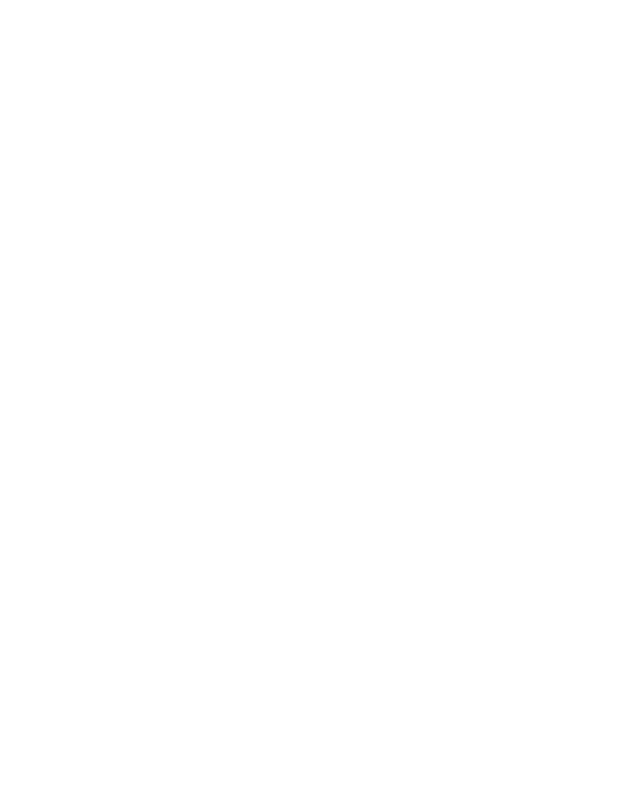
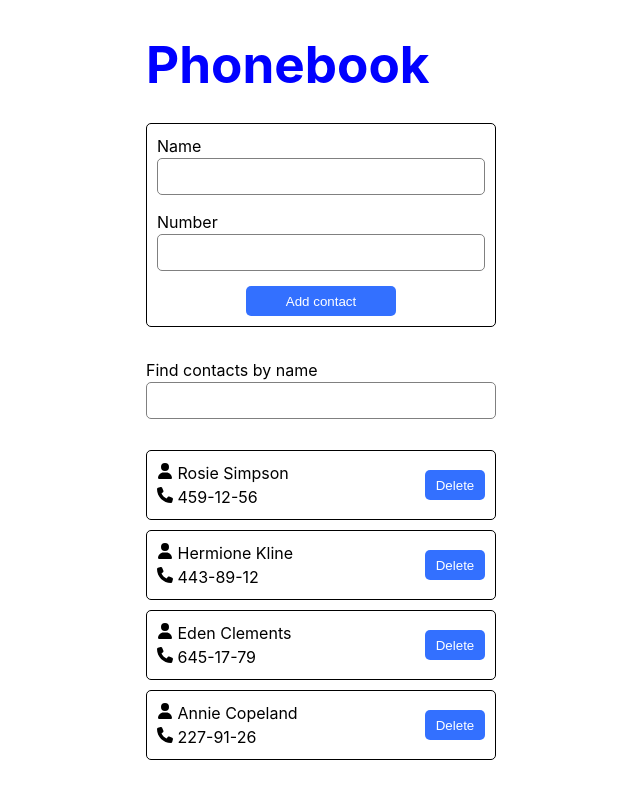
Before and after one commit to OlenaYurchuk/goit-react-hw-06, a React (Vite) app: page / in a window 1280 px wide. Shown: the whole page, without its empty margins (319-959 px from the left). Built offline with nearby package versions, Linux system fonts and the light colour scheme.

Commit message:
added searchBar and contactForm

```diff
--- a/src/components/App/App.jsx
+++ b/src/components/App/App.jsx
@@ -1,12 +1,47 @@
-import Layout from "../Layout/Layout";
-import './App.css'
+import ContactForm from '../ContactForm/ContactForm'
+import SearchBar from '../SearchBar/SearchBar'
+import ContactList from '../ContactList/ContactList'
+import Layout from '../Layout/Layout'
+import initialContacts from '../../data/contacts.json'
+import { useState, useEffect } from 'react'
 
 function App() {
+  const [contacts, setContacts] = useState(() => {
+    const savedContacts = localStorage.getItem("saved-contacts");
+    if (savedContacts !== null) {
+      return JSON.parse(savedContacts)
+    }
+    return initialContacts
+  })
+  const [searchItem, setSearchItem] = useState('');
+
+  const visibleContacts = contacts.filter((contact) =>
+    contact.name.toLowerCase().includes(searchItem.toLowerCase())
+  );
+
+  const addContact = (newContact) => {
+    setContacts((prevContacts) => {
+      return [...prevContacts, newContact]
+    });
+  }
+
+  const deleteContact = (contactId) => {
+    setContacts((prevContacts) => {
+      return prevContacts.filter(contact => contact.id !== contactId)
+    })
+  }
+
+  useEffect(() => {
+    localStorage.setItem("saved-contacts", JSON.stringify(contacts))
+  }, [contacts])
 
   return (
-    <>
-      <Layout></Layout>
-    </>
+    <Layout>
+      <h1>Phonebook</h1>
+      <ContactForm onAddContact={addContact} />
+      <SearchBar value={searchItem} onSearch={setSearchItem} />
+      <ContactList contacts={visibleContacts} onDelete={deleteContact} />
+    </Layout>
   )
 }
 
--- a/src/components/Contact/Contact.jsx
+++ b/src/components/Contact/Contact.jsx
@@ -0,0 +1,15 @@
+import { FaUser } from "react-icons/fa6";
+import { FaPhone } from "react-icons/fa6";
+import css from './Contact.module.css'
+
+export default function Contact({ contact: { id, name, number }, onDelete }) {
+  return (
+    <div className={css.wrap}>
+      <div>
+        <p><FaUser /> {name}</p>
+        <p><FaPhone /> {number}</p>
+      </div>
+      <button className={css.btn} onClick={() => onDelete(id)}>Delete</button>
+    </div>
+  )
+}
--- a/src/components/ContactForm/ContactForm.jsx
+++ b/src/components/ContactForm/ContactForm.jsx
@@ -0,0 +1,50 @@
+import { useId } from "react";
+import { Formik, Field, Form } from "formik";
+import { ErrorMessage } from "formik";
+import * as Yup from "yup";
+import { nanoid } from 'nanoid'
+import css from "./ContactForm.module.css"
+
+export default function ContactForm({ onAddContact }) {
+  const nameFieldId = useId();
+  const phoneFieldId = useId();
+
+  const ContactFormSchema = Yup.object().shape({
+    username: Yup.string().min(3, "Too Short!")
+      .max(50, "Too Long!").required("Required"),
+    phonenumber: Yup.string().required("Required")
+  });
+
+  const handleSubmit = (values, actions) => {
+    onAddContact({
+      id: nanoid(),
+      name: values.username,
+      number: values.phonenumber
+    });
+    actions.resetForm();
+  }
+
+  return (
+    <Formik initialValues={{
+      username: "",
+      phonenumber: ""
+    }}
+      onSubmit={handleSubmit}
+      validationSchema={ContactFormSchema}
+    >
+      <Form className={css.form}>
+        <div className={css.inputWrap}>
+          <label htmlFor={nameFieldId}>Name</label>
+          <Field className={css.input} name="username" id={nameFieldId} />
+          <ErrorMessage className={css.error} name="username" component="span" />
+        </div>
+        <div className={css.inputWrap}>
+          <label htmlFor={phoneFieldId}>Number</label>
+          <Field className={css.input} name="phonenumber" id={phoneFieldId} />
+          <ErrorMessage className={css.error} name="phonenumber" component="span" />
+        </div>
+        <button className={css.btn} type="submit">Add contact</button>
+      </Form>
+    </Formik>
+  )
+}
--- a/src/components/ContactList/ContactList.jsx
+++ b/src/components/ContactList/ContactList.jsx
@@ -0,0 +1,14 @@
+import Contact from '../Contact/Contact'
+import css from './ContactList.module.css'
+
+export default function ContactList({ contacts, onDelete }) {
+  return (
+    <ul className={css.list}>
+      {contacts.map((contact) => (
+        <li key={contact.id}>
+          <Contact contact={contact} onDelete={onDelete} />
+        </li>
+      ))}
+    </ul>
+  )
+}
--- a/src/components/SearchBar/SearchBar.jsx
+++ b/src/components/SearchBar/SearchBar.jsx
@@ -0,0 +1,13 @@
+import css from './SearchBar.module.css'
+
+export default function SearchBar({ value, onSearch }) {
+  return (
+    <div className={css.wrap}>
+      <p>Find contacts by name</p>
+      <input type="text"
+        className={css.input}
+        value={value}
+        onChange={(event) => onSearch(event.target.value)} />
+    </div>
+  )
+}
```
